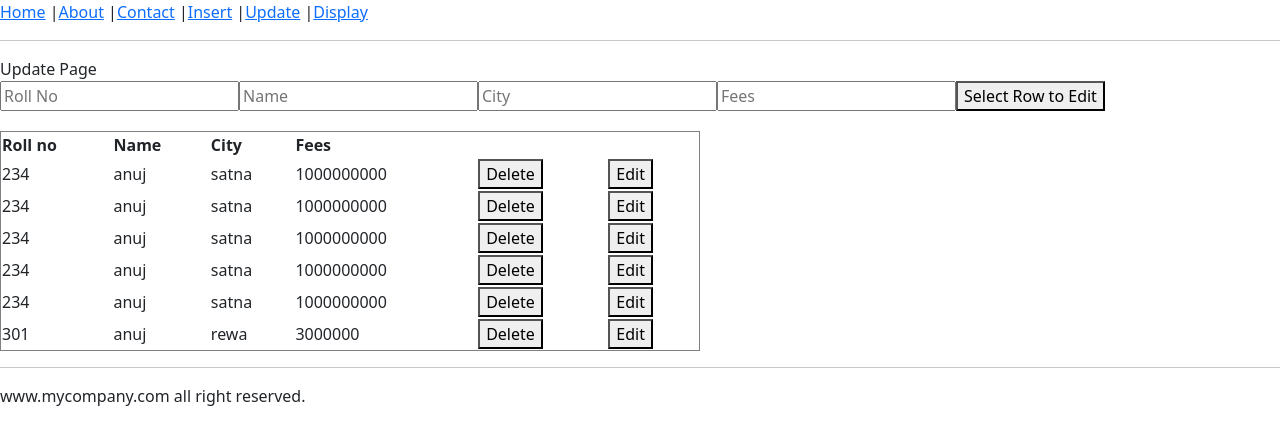
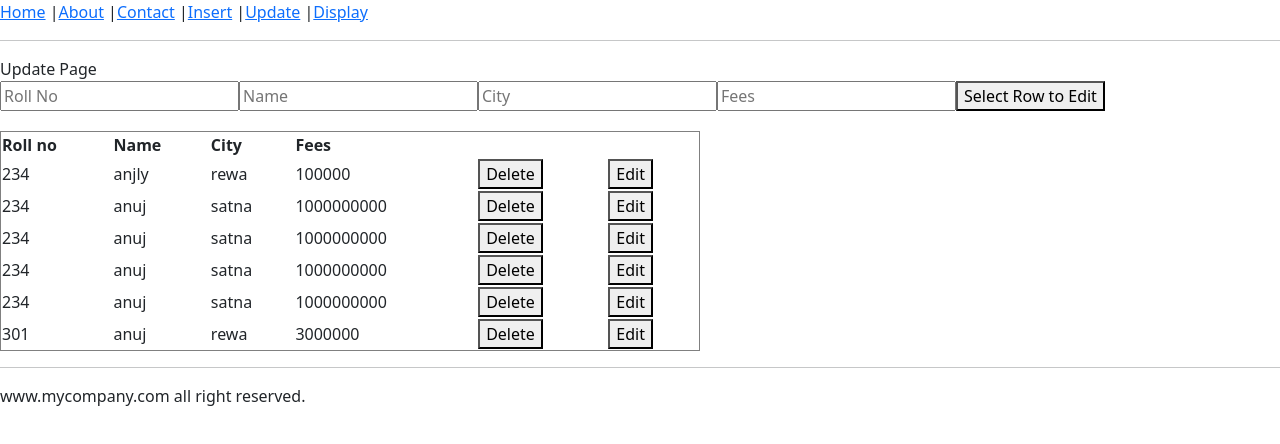
Before and after one commit to AmanTiwari23/React-Lernings, a React (Vite) app: page /update in a window 1280 px wide. Shown: the top 444 px of the page. Built offline with nearby package versions, Linux system fonts and the light colour scheme; data requests are answered from the project's data file.

Commit message:
fix the edit functionality

```diff
--- a/db.json
+++ b/db.json
@@ -1,11 +1,11 @@
 {
   "students": [
     {
-      "id": "4bf6",
       "roll": "234",
-      "name": "anuj",
-      "city": "satna",
-      "fees": "1000000000"
+      "name": "anjly",
+      "city": "rewa",
+      "fees": "100000",
+      "id": "4bf6"
     },
     {
       "id": "fa16",
--- a/src/pages/Update.jsx
+++ b/src/pages/Update.jsx
@@ -47,15 +47,25 @@ const Update = () => {
 
   const handleSubmit = async (e) =>{
     e.preventDefault();
-  }
+    if(editId !== null){
+      let api = `http://localhost:3000/students/${editId}`;
+      await axios.put(api,formData);
+      alert("Record Updated!");
+      setEditId(null)
+      setFormData({roll:"",name:"",city:"",fees:""});
+      loadData();
+    }
+  };
+
+
   useEffect(() => {
     loadData();
   }, []);
 
   const ans = myData.map((item) => {
     return (
-      <>
-        <tr>
+
+        <tr key={item.id}>
           <td>{item.roll}</td>
           <td>{item.name}</td>
           <td>{item.city}</td>
@@ -79,7 +89,7 @@ const Update = () => {
             </button>
           </td>
         </tr>
-      </>
+
     );
   });
 
@@ -93,6 +103,7 @@ const Update = () => {
           name="roll"
           placeholder="Roll No"
           value={formData.roll}
+          onChange={handleChange}
         />
 
          <input
@@ -100,6 +111,7 @@ const Update = () => {
           name="name"
           placeholder="Name"
           value={formData.name}
+          onChange={handleChange}
         />
 
          <input
@@ -107,6 +119,7 @@ const Update = () => {
           name="city"
           placeholder="City"
           value={formData.city}
+          onChange={handleChange}
         />
 
          <input
@@ -114,6 +127,7 @@ const Update = () => {
           name="fees"
           placeholder="Fees"
           value={formData.fees}
+          onChange={handleChange}
         />
 
         <button type="submit">
@@ -122,7 +136,8 @@ const Update = () => {
 
       </form>
       <table border="1" width="700">
-        <tr>
+        <thead>
+          <tr>
           <th>Roll no</th>
           <th>Name</th>
           <th>City</th>
@@ -130,7 +145,12 @@ const Update = () => {
           <th></th>
           <th></th>
         </tr>
-        {ans}
+        </thead>
+        <tbody>
+          {ans}
+        </tbody>
+
+
       </table>
     </>
   );
```
